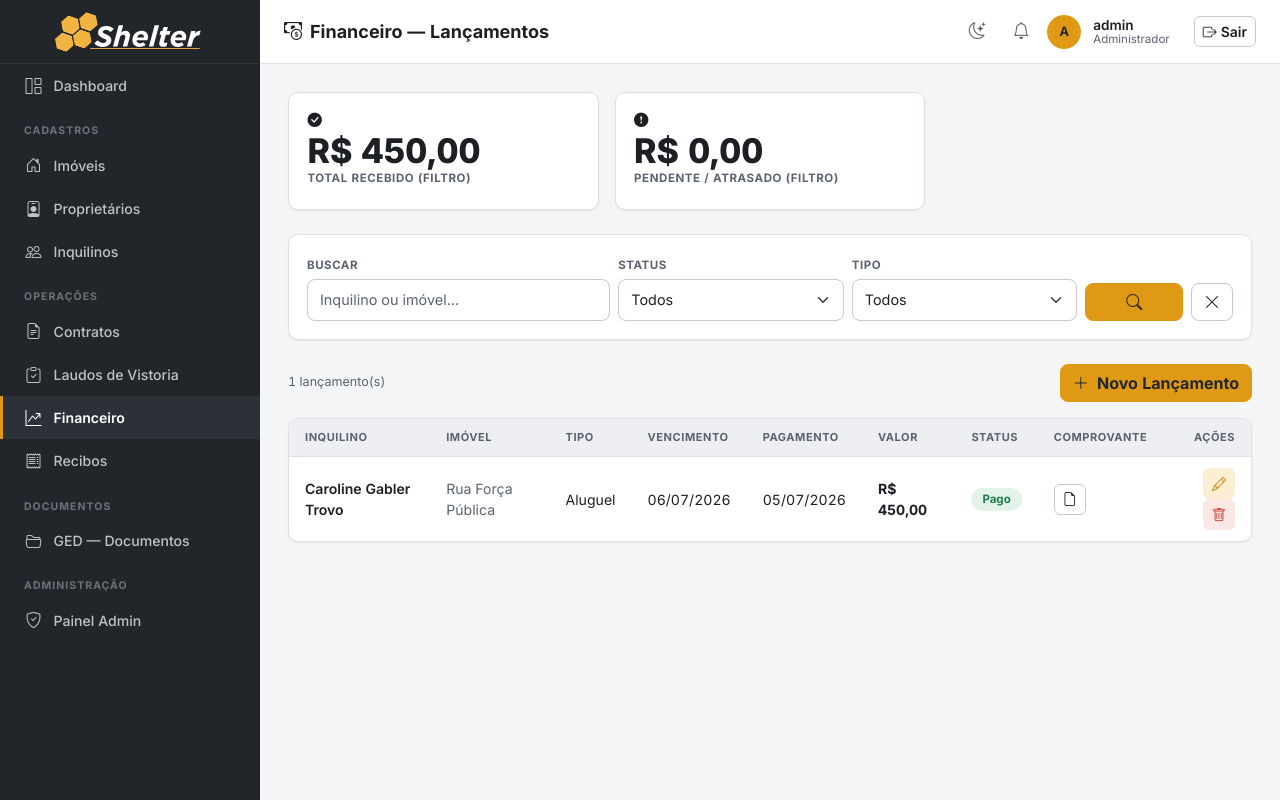
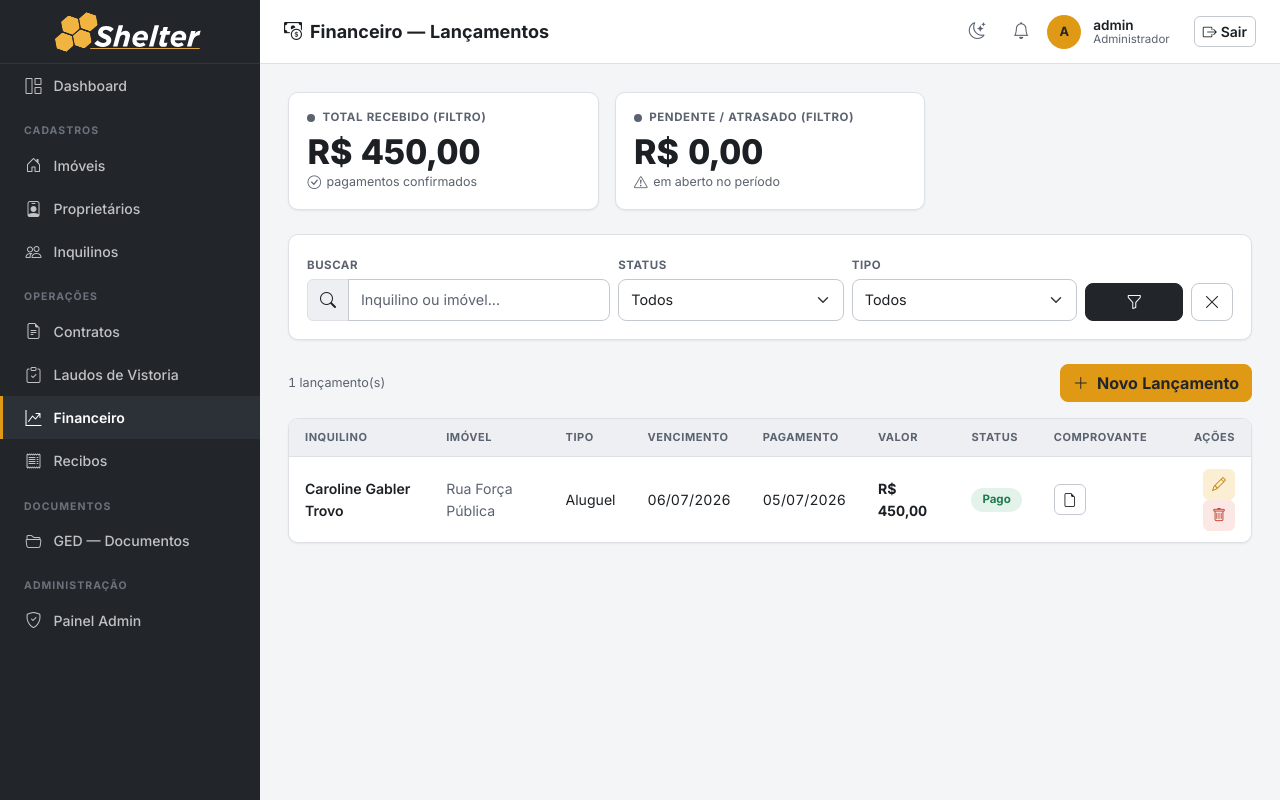
Before and after one commit to JulianoGarciaG/projeto-tcc, a Django app: page /financeiro/ in a window 1280 px wide. Run offline with Django 5.2, Linux system fonts and the light colour scheme; a user stored in the database is signed in; data comes from the database, SQL or seed files in the repository; some libraries are stand-ins or nearby versions.

Commit message:
<Add> Modulo 04 e 05

```diff
--- a/templates/financeiro/lancamento_list.html
+++ b/templates/financeiro/lancamento_list.html
@@ -9,15 +9,17 @@
 <!-- Totalizadores -->
 <div class="row g-3 mb-4">
   <div class="col-md-4">
-    <div class="kpi-card kpi-green">
-      <div class="kpi-icon"><i class="bi bi-check-circle-fill"></i></div>
-      <div><div class="kpi-value">R$ {{ total_pago|brl }}</div><div class="kpi-label">Total Recebido (filtro)</div></div>
+    <div class="kpi-card">
+      <div class="kpi-label"><span class="kpi-dot kpi-dot-ok"></span>Total Recebido (filtro)</div>
+      <div class="kpi-value">R$ {{ total_pago|brl }}</div>
+      <div class="kpi-aux"><i class="bi bi-check-circle"></i> pagamentos confirmados</div>
     </div>
   </div>
   <div class="col-md-4">
-    <div class="kpi-card kpi-red">
-      <div class="kpi-icon"><i class="bi bi-exclamation-circle-fill"></i></div>
-      <div><div class="kpi-value">R$ {{ total_pendente|brl }}</div><div class="kpi-label">Pendente / Atrasado (filtro)</div></div>
+    <div class="kpi-card">
+      <div class="kpi-label"><span class="kpi-dot kpi-dot-danger"></span>Pendente / Atrasado (filtro)</div>
+      <div class="kpi-value">R$ {{ total_pendente|brl }}</div>
+      <div class="kpi-aux"><i class="bi bi-exclamation-triangle"></i> em aberto no período</div>
     </div>
   </div>
 </div>
@@ -26,7 +28,12 @@
 <div class="section-card mb-4">
   <div class="section-card-body">
     <form method="get" class="row g-2 align-items-end">
-      <div class="col-md-4"><label class="form-label">Buscar</label><input type="text" name="q" value="{{ q }}" class="form-control" placeholder="Inquilino ou imóvel..."></div>
+      <div class="col-md-4"><label class="form-label">Buscar</label>
+        <div class="input-group">
+          <span class="input-group-text"><i class="bi bi-search"></i></span>
+          <input type="text" name="q" value="{{ q }}" class="form-control" placeholder="Inquilino ou imóvel...">
+        </div>
+      </div>
       <div class="col-md-3"><label class="form-label">Status</label>
         <select name="status" class="form-select"><option value="">Todos</option>{% for val, label in status_choices %}<option value="{{ val }}" {% if status == val %}selected{% endif %}>{{ label }}</option>{% endfor %}</select>
       </div>
@@ -34,7 +41,7 @@
         <select name="tipo" class="form-select"><option value="">Todos</option>{% for val, label in tipo_choices %}<option value="{{ val }}" {% if tipo == val %}selected{% endif %}>{{ label }}</option>{% endfor %}</select>
       </div>
       <div class="col-md-2 d-flex gap-2">
-        <button type="submit" class="btn btn-primary flex-fill"><i class="bi bi-search"></i></button>
+        <button type="submit" class="btn btn-graphite flex-fill" title="Filtrar"><i class="bi bi-funnel"></i></button>
         <a href="{% url 'lancamento_list' %}" class="btn btn-outline-secondary"><i class="bi bi-x-lg"></i></a>
       </div>
     </form>
@@ -76,7 +83,11 @@
           </td>
         </tr>
         {% empty %}
-        <tr><td colspan="9" class="text-center text-muted py-4">Nenhum lançamento encontrado.</td></tr>
+        <tr>
+          <td colspan="9" class="border-0">
+            <div class="empty-state"><i class="bi bi-inbox"></i>Nenhum lançamento encontrado.</div>
+          </td>
+        </tr>
         {% endfor %}
       </tbody>
     </table>
```
Also changed, not shown: planner-docs/redesign-ui-shelter/DESIGN_BRIEF.md (+1 -1 lines), templates/contratos/contrato_list.html (+10 -3 lines), templates/inquilinos/inquilino_list.html (+10 -3 lines), templates/laudos/laudo_list.html (+12 -3 lines), templates/proprietarios/proprietario_list.html (+10 -3 lines), templates/recibos/recibo_list.html (+12 -3 lines).
